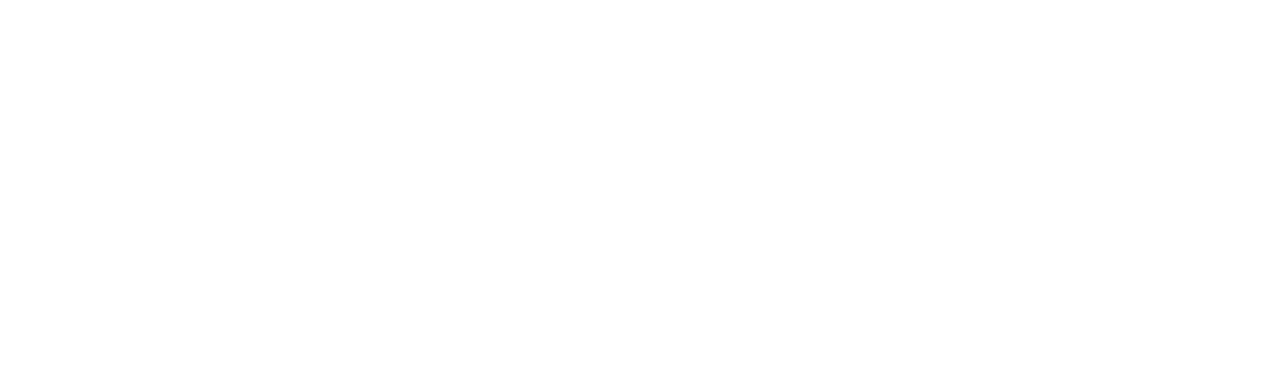
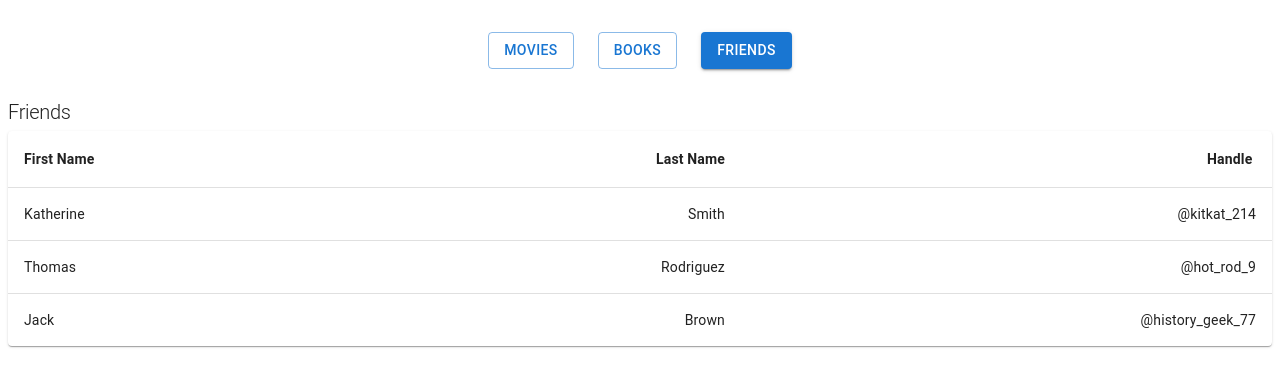
Before and after one commit to K-Mistele/CS-4345-ContentShare, a React (Create React App) app in the folder frontend/: page /friends in a window 1280 px wide. Shown: the top 386 px of the page. Built offline with nearby package versions, Linux system fonts and the light colour scheme.

Commit message:
friend components added

```diff
--- a/frontend/src/App.js
+++ b/frontend/src/App.js
@@ -3,6 +3,7 @@
 
 import MovieReviewsList from "./components/movies/MovieReviewsList"
 import BookReviewsList from "./components/books/BookReviewsList"
+import FriendsList from "./components/friends/FriendsList"
 import Login from "./Login"
 import HomePage from "./HomePage"
 function App(){
@@ -14,6 +15,7 @@
         <Route exact path = "/" component = { Login } />
         <Route exact path = "/movies" component = { MovieReviewsList } />
         <Route exact path = "/books" component = { BookReviewsList } />
+        <Route exact path = "/friends" component = { FriendsList } />
         <Route exact path = "/homepage" component = { HomePage } />
         </Switch>
       </Router>
--- /dev/null
+++ b/frontend/src/components/NavigationBar/NavigationBar.js
@@ -0,0 +1,22 @@
+import React from "react"
+
+import Stack from '@mui/material/Stack';
+import Button from '@mui/material/Button';
+
+function NavigationBar(props){
+  return (
+    <Stack
+              sx={{ mt: 4, mb: 2 }}
+              direction="row"
+              spacing={3}
+              justifyContent="center"
+            >
+
+              <Button variant = {props.page === "Movies" ? "contained" : "outlined"}>Movies</Button>
+              <Button variant = {props.page === "Books" ? "contained" : "outlined"} >Books</Button>
+              <Button variant = {props.page === "Friends" ? "contained" : "outlined"} >Friends</Button>
+    </Stack>
+  )
+}
+
+export default NavigationBar;
--- a/frontend/src/components/books/BookReviewsList.js
+++ b/frontend/src/components/books/BookReviewsList.js
@@ -1,6 +1,9 @@
 import React from "react"
 import BookReview from "./BookReview"
 import bookReviewsData from "../../temp_data/bookReviewsData"
+
+import NavigationBar from "../NavigationBar/NavigationBar"
+
 
 class BookReviewsList extends React.Component{
 
@@ -25,6 +28,7 @@
         return (
 
             <div>
+            <NavigationBar page = "Books"/>
                 <div className = "rowCHANGELATER">
                     { bookReviews }
                 </div>
--- /dev/null
+++ b/frontend/src/components/friends/FriendsList.js
@@ -0,0 +1,71 @@
+import React from "react"
+
+import Table from '@mui/material/Table';
+import TableBody from '@mui/material/TableBody';
+import TableCell from '@mui/material/TableCell';
+import TableContainer from '@mui/material/TableContainer';
+import TableHead from '@mui/material/TableHead';
+import TableRow from '@mui/material/TableRow';
+import Paper from '@mui/material/Paper';
+
+import Typography from '@mui/material/Typography';
+
+import NavigationBar from "../NavigationBar/NavigationBar"
+
+import friendData from "../../temp_data/friendData"
+
+class FriendsList extends React.Component{
+
+    constructor(){
+        super();
+        this.state = {
+            friends: []
+        }
+    }
+
+    componentDidMount(){
+        this.setState({
+            friends: friendData
+        })
+    }
+
+    render(){
+
+        return (
+            <div className = "changeLATER">
+            <NavigationBar page = "Friends"/>
+            <Typography sx={{ fontSize: 20, mt:4 }} color="text.primary" gutterBottom variant = "h1">
+                        Friends
+                    </Typography>
+
+            <TableContainer component={Paper}>
+                <Table sx={{ minWidth: 450 }} aria-label="simple table">
+                    <TableHead>
+                    <TableRow>
+                        <TableCell sx = {{ fontWeight: 600 }}>First Name</TableCell>
+                        <TableCell sx = {{ fontWeight: 600 }} align="right">Last Name </TableCell>
+                        <TableCell sx = {{ fontWeight: 600 }} align="right">Handle&nbsp;</TableCell>
+                    </TableRow>
+                    </TableHead>
+                    <TableBody>
+                    {this.state.friends.map((friend) => (
+                        <TableRow
+                        key={friend.id}
+                        sx={{ '&:last-child td, &:last-child th': { border: 0 } }}
+                        >
+                        <TableCell component="th" scope="row">
+                            {friend.firstName}
+                        </TableCell>
+                        <TableCell align="right">{friend.lastName}</TableCell>
+                        <TableCell align="right">{friend.handle}</TableCell>
+                        </TableRow>
+                    ))}
+                    </TableBody>
+                </Table>
+    </TableContainer>
+            </div>
+        )
+    }
+}
+
+export default FriendsList;
--- a/frontend/src/components/movies/MovieReviewsList.js
+++ b/frontend/src/components/movies/MovieReviewsList.js
@@ -1,6 +1,8 @@
 import React from "react"
 import MovieReview from "./MovieReview"
-import movieReviewsData from "../../temp_data//movieReviewsData"
+import movieReviewsData from "../../temp_data/movieReviewsData"
+
+import NavigationBar from "../NavigationBar/NavigationBar"
 
 class MovieReviewsList extends React.Component{
 
@@ -25,6 +27,7 @@
         return (
 
             <div>
+            <NavigationBar page = "Movies"/>
                 <div className = "rowCHANGELATER">
                     { movieReviews }
                 </div>
--- /dev/null
+++ b/frontend/src/temp_data/friendData.js
@@ -0,0 +1,24 @@
+const friends = [
+    {
+        id:23,
+        'firstName': "Katherine",
+        'lastName': "Smith",
+        'handle': '@kitkat_214',
+
+    },
+    {
+        id: 12,
+        'firstName': "Thomas",
+        'lastName': "Rodriguez",
+        'handle': '@hot_rod_9',
+    },
+    {
+        id: 54,
+        'firstName': "Jack",
+        'lastName': "Brown",
+        'handle': '@history_geek_77',
+    }
+
+]
+
+export default friends;
```
Also changed, not shown: frontend/src/components/friends/Friend.js (added, +22 -0 lines).
